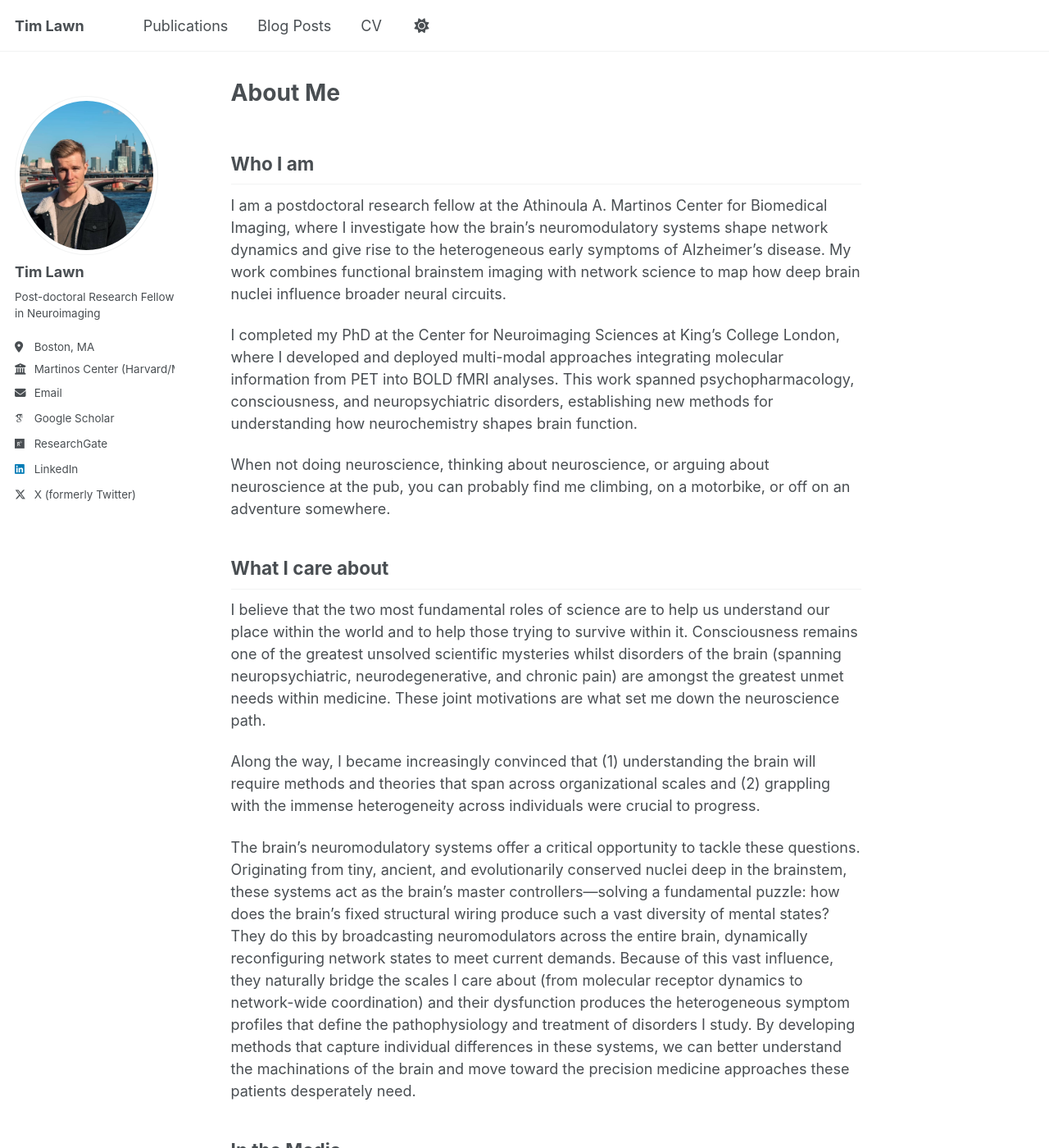
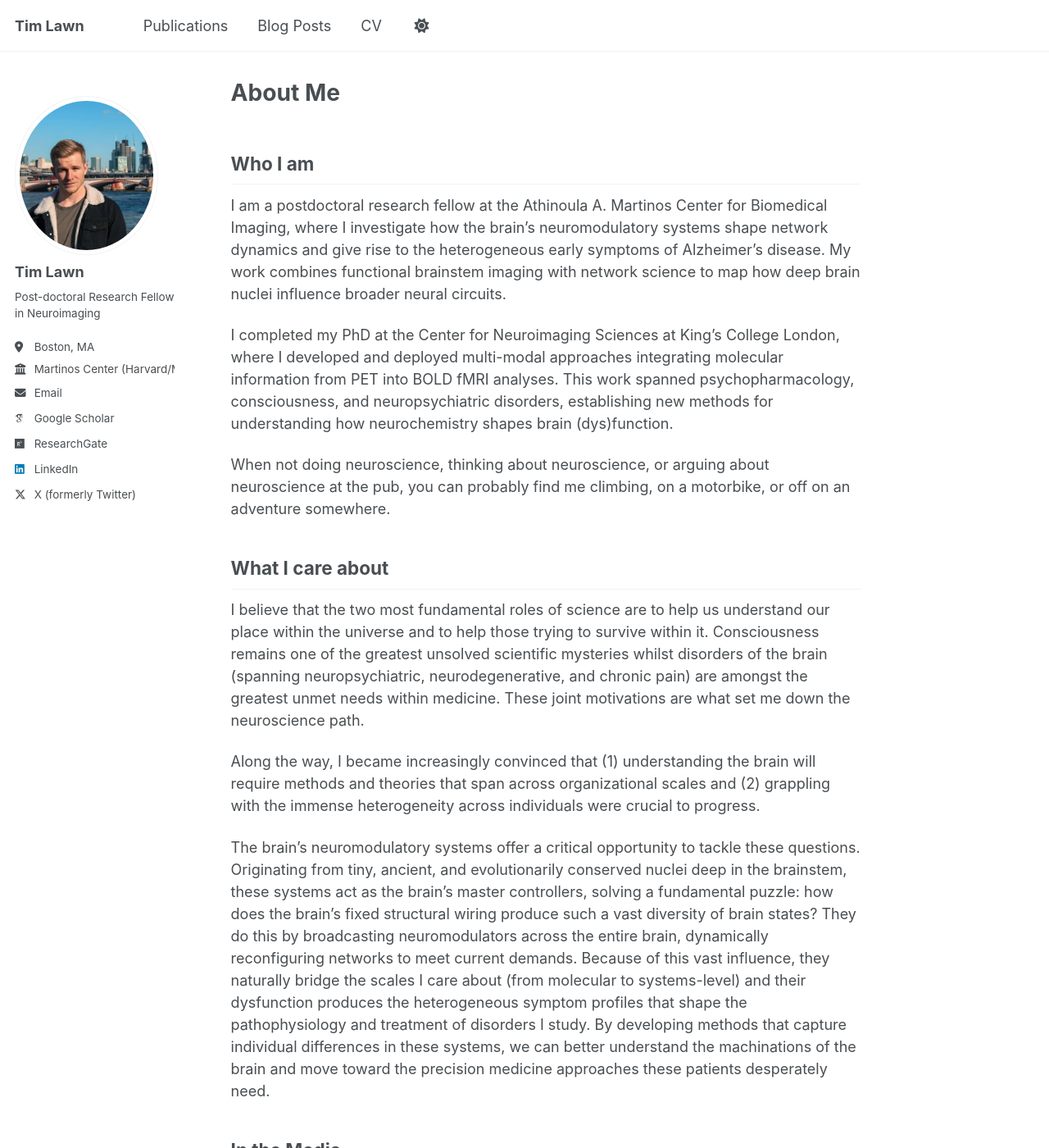
Before and after one commit to timlawn/timlawn.github.io, a Jekyll site: the page built from _pages/about.md, in a window 1280 px wide and 1400 px high. Shown: the whole window at 82% size. Built offline with Jekyll 4.4.1, drawn with Linux system fonts in a browser that asks for light colours; some web fonts are replaced; a script that is not in the unit is left out.

Commit message:
Update about.md

```diff
--- a/_pages/about.md
+++ b/_pages/about.md
@@ -12,17 +12,17 @@ redirect_from:
 
 I am a postdoctoral research fellow at the Athinoula A. Martinos Center for Biomedical Imaging, where I investigate how the brain's neuromodulatory systems shape network dynamics and give rise to the heterogeneous early symptoms of Alzheimer's disease. My work combines functional brainstem imaging with network science to map how deep brain nuclei influence broader neural circuits.
 
-I completed my PhD at the Center for Neuroimaging Sciences at King's College London, where I developed and deployed multi-modal approaches integrating molecular information from PET into BOLD fMRI analyses. This work spanned psychopharmacology, consciousness, and neuropsychiatric disorders, establishing new methods for understanding how neurochemistry shapes brain function.
+I completed my PhD at the Center for Neuroimaging Sciences at King's College London, where I developed and deployed multi-modal approaches integrating molecular information from PET into BOLD fMRI analyses. This work spanned psychopharmacology, consciousness, and neuropsychiatric disorders, establishing new methods for understanding how neurochemistry shapes brain (dys)function.
 
 When not doing neuroscience, thinking about neuroscience, or arguing about neuroscience at the pub, you can probably find me climbing, on a motorbike, or off on an adventure somewhere.
 
 ## What I care about
 
-I believe that the two most fundamental roles of science are to help us understand our place within the world and to help those trying to survive within it. Consciousness remains one of the greatest unsolved scientific mysteries whilst disorders of the brain (spanning neuropsychiatric, neurodegenerative, and chronic pain) are amongst the greatest unmet needs within medicine. These joint motivations are what set me down the neuroscience path.
+I believe that the two most fundamental roles of science are to help us understand our place within the universe and to help those trying to survive within it. Consciousness remains one of the greatest unsolved scientific mysteries whilst disorders of the brain (spanning neuropsychiatric, neurodegenerative, and chronic pain) are amongst the greatest unmet needs within medicine. These joint motivations are what set me down the neuroscience path.
 
 Along the way, I became increasingly convinced that (1) understanding the brain will require methods and theories that span across organizational scales and (2) grappling with the immense heterogeneity across individuals were crucial to progress.
 
-The brain's neuromodulatory systems offer a critical opportunity to tackle these questions. Originating from tiny, ancient, and evolutionarily conserved nuclei deep in the brainstem, these systems act as the brain's master controllers—solving a fundamental puzzle: how does the brain's fixed structural wiring produce such a vast diversity of mental states? They do this by broadcasting neuromodulators across the entire brain, dynamically reconfiguring network states to meet current demands. Because of this vast influence, they naturally bridge the scales I care about (from molecular receptor dynamics to network-wide coordination) and their dysfunction produces the heterogeneous symptom profiles that define the pathophysiology and treatment of disorders I study. By developing methods that capture individual differences in these systems, we can better understand the machinations of the brain and move toward the precision medicine approaches these patients desperately need.
+The brain's neuromodulatory systems offer a critical opportunity to tackle these questions. Originating from tiny, ancient, and evolutionarily conserved nuclei deep in the brainstem, these systems act as the brain's master controllers, solving a fundamental puzzle: how does the brain's fixed structural wiring produce such a vast diversity of brain states? They do this by broadcasting neuromodulators across the entire brain, dynamically reconfiguring networks to meet current demands. Because of this vast influence, they naturally bridge the scales I care about (from molecular to systems-level) and their dysfunction produces the heterogeneous symptom profiles that shape the pathophysiology and treatment of disorders I study. By developing methods that capture individual differences in these systems, we can better understand the machinations of the brain and move toward the precision medicine approaches these patients desperately need.
 
 ## In the Media
 
```
